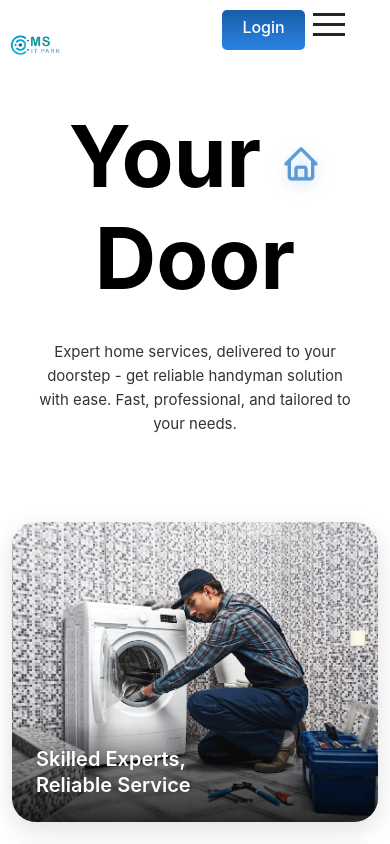
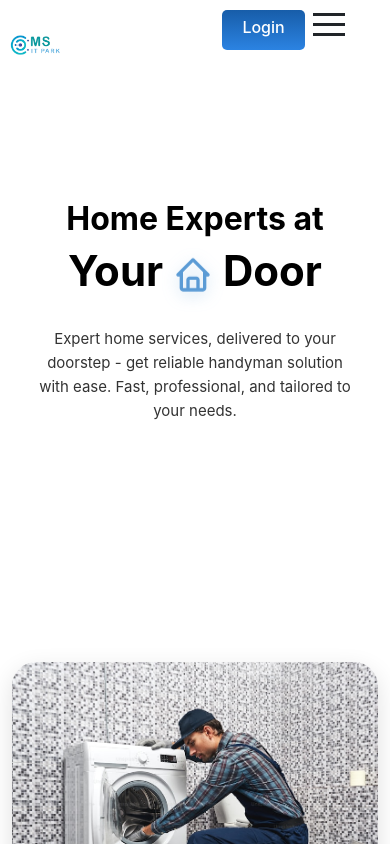
Before and after one commit to parvathygopan/msitparktask, a React (Create React App) app: page / in a window 390 px wide. Shown: the top 844 px of the page. Built offline with nearby package versions, Linux system fonts and the light colour scheme; no server answers.

Commit message:
ui updated

```diff
--- a/src/Components/Banner/BannerStyle.css
+++ b/src/Components/Banner/BannerStyle.css
@@ -61,7 +61,12 @@
   .banner-title {
     font-size: 56px;
   }
-
+    .banner-title2 {
+    font-size: 56px;
+  }
+.banner-section{
+  padding-top: 200px !important;
+}
   .house-icon {
     width: 64px;
     height: 64px;
@@ -78,6 +83,9 @@
   }
 
   .banner-title {
+    font-size: 42px;
+  }
+  .banner-title2 {
     font-size: 42px;
   }
 
```
